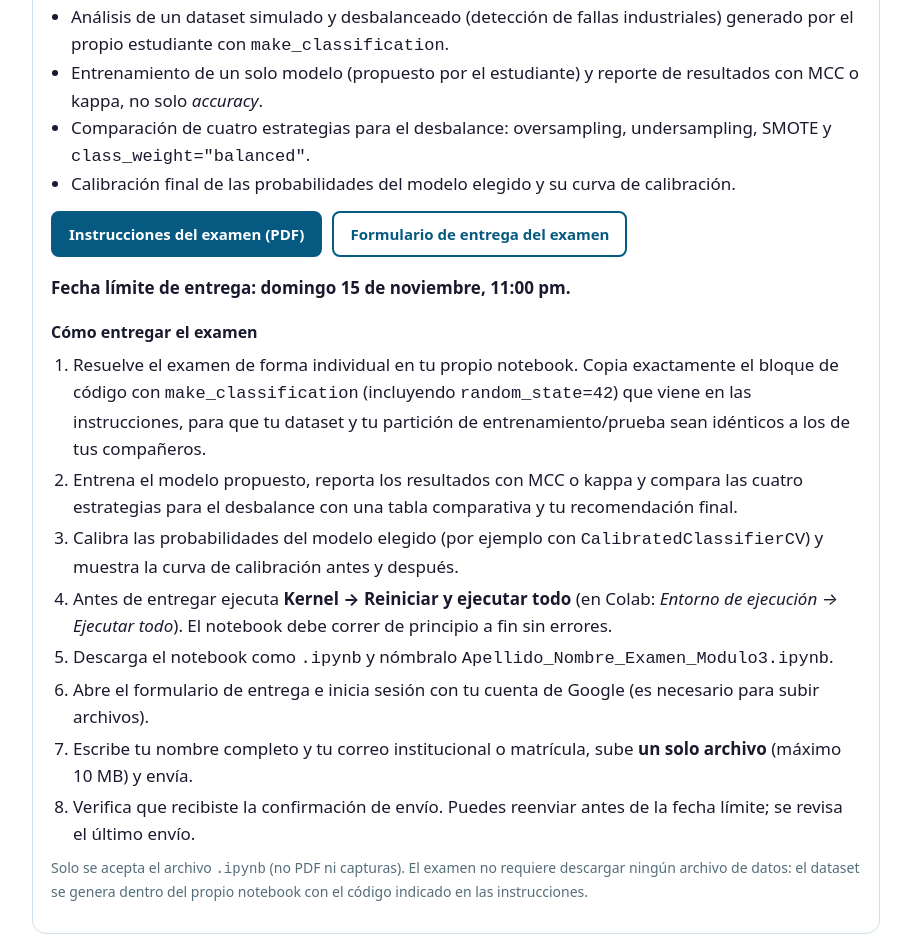
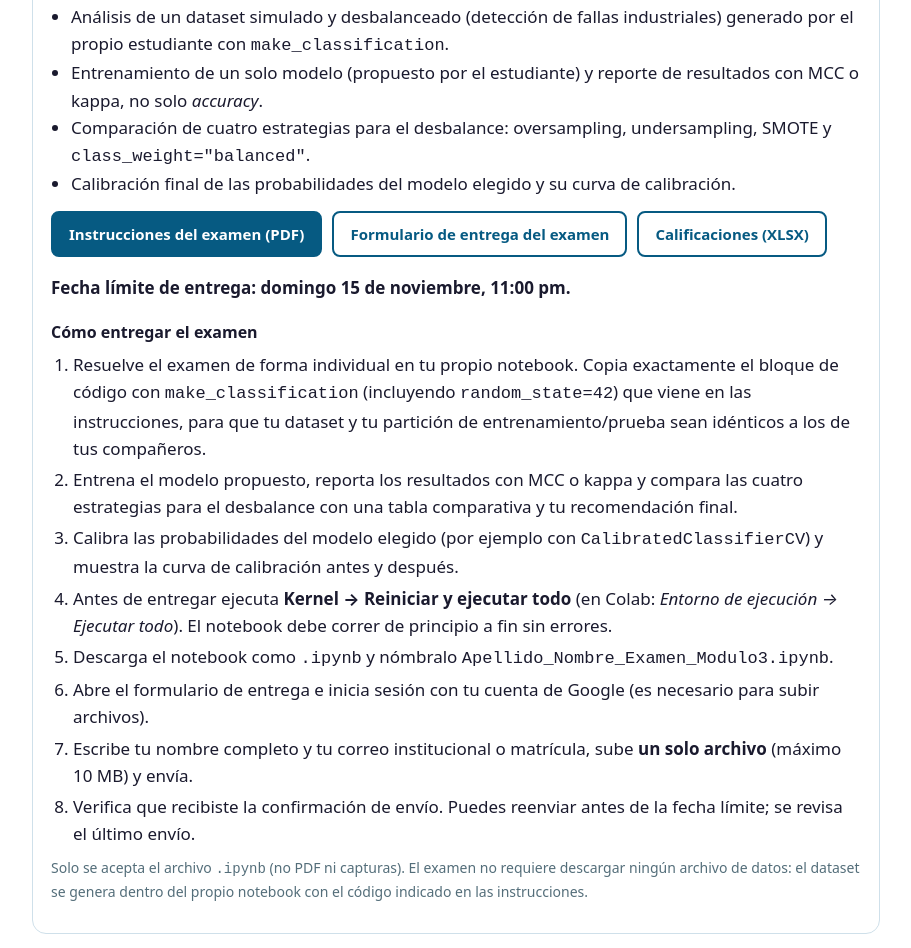
Before and after one commit to clirlab/supervised-learning-course, a plain HTML site: page index.html in a window 1280 px wide. Shown: the part 9599-10547 px from the top of the page, without its empty margins (184-1095 px from the left). Drawn offline with Linux system fonts and the light colour scheme.

Commit message:
Publicar calificaciones del examen del Módulo 3 (matrícula + calificación)
Co-Authored-By: Claude Sonnet 5 <noreply@anthropic.com>
Claude-Session: https://claude.ai/code/session_016epzj28cFFU3AVzUwLPjTQ

```diff
--- a/index.html
+++ b/index.html
@@ -462,6 +462,7 @@
       <div class="botones">
         <a class="boton" href="modulo3/practica_evaluacion_modelos_datos_desbalanceados.pdf">Instrucciones del examen (PDF)</a>
         <a class="boton sec" id="btn-formulario-m3" href="#" hidden target="_blank" rel="noopener">Formulario de entrega del examen</a>
+        <a class="boton sec" href="modulo3/calificaciones_examen_modulo3.xlsx" download>Calificaciones (XLSX)</a>
       </div>
       <p><b>Fecha límite de entrega: domingo 15 de noviembre, 11:00 pm.</b></p>
 
```
Also changed, not shown: 1 other file.
